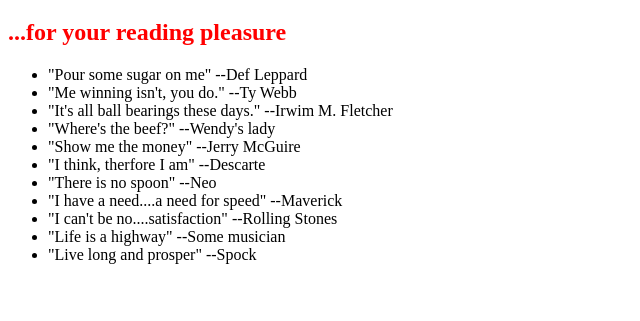
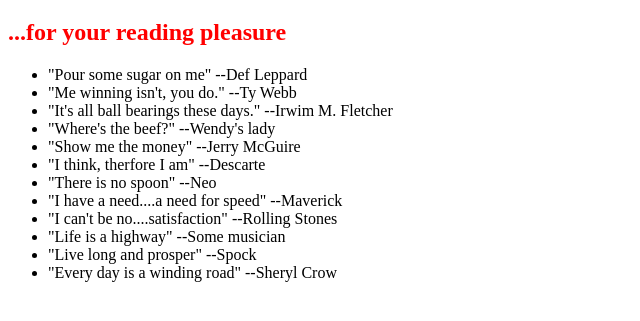
Before and after one commit to markcovey/0main_openSAP_repo, a plain HTML site: page index.html in a window 1280 px wide. Shown: the part 61-382 px from the top of the page, without its empty margins (0-640 px from the left). Drawn offline with Linux system fonts and the light colour scheme.

Commit message:
added sheryl crow quote

```diff
--- a/index.html
+++ b/index.html
@@ -20,6 +20,7 @@
 			<li>"I can't be no....satisfaction" --Rolling Stones</li>
 			<li>"Life is a highway" --Some musician</li>
 			<li>"Live long and prosper" --Spock</li>
+			<li>"Every day is a winding road" --Sheryl Crow</li>
 		</ul>
 	</body>
 </html>
```
